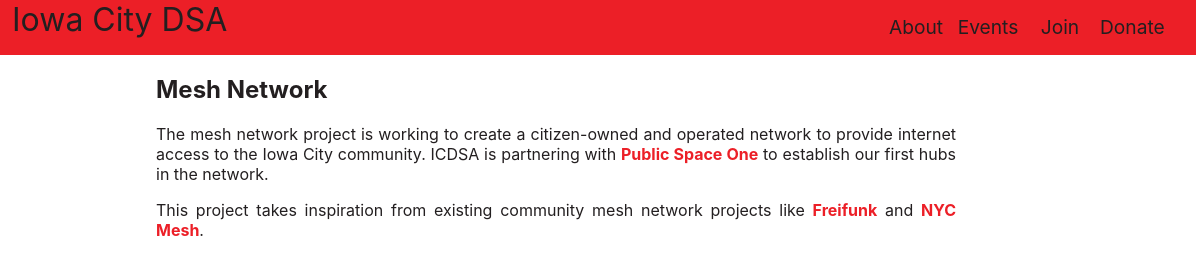
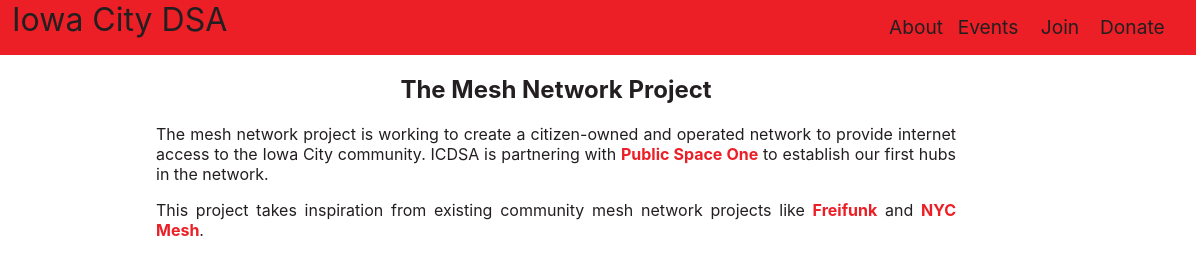
Before and after one commit to wjdenny/icdsa, an Eleventy site: page src/projects/mesh-network.md in a window 1280 px wide. Shown: the top 257 px of the page, 84-1280 px from the left. Built offline with nearby package versions, Linux system fonts and the light colour scheme; Eleventy itself is replaced by a stand-in of ours; files that its build step writes are made by us from their sources.

Commit message:
fix: move title to YAML frontmatter for indexing

```diff
--- a/src/projects/mesh-network.md
+++ b/src/projects/mesh-network.md
@@ -1,4 +1,7 @@
-# Mesh Network
+---
+title: The Mesh Network Project
+layout: base.njk
+---
 
 The mesh network project is working to create a citizen-owned and operated network to provide internet access to the Iowa City community.  ICDSA is partnering with [Public Space One](http://www.publicspaceone.com/) to establish our first hubs in the network.
 
```
